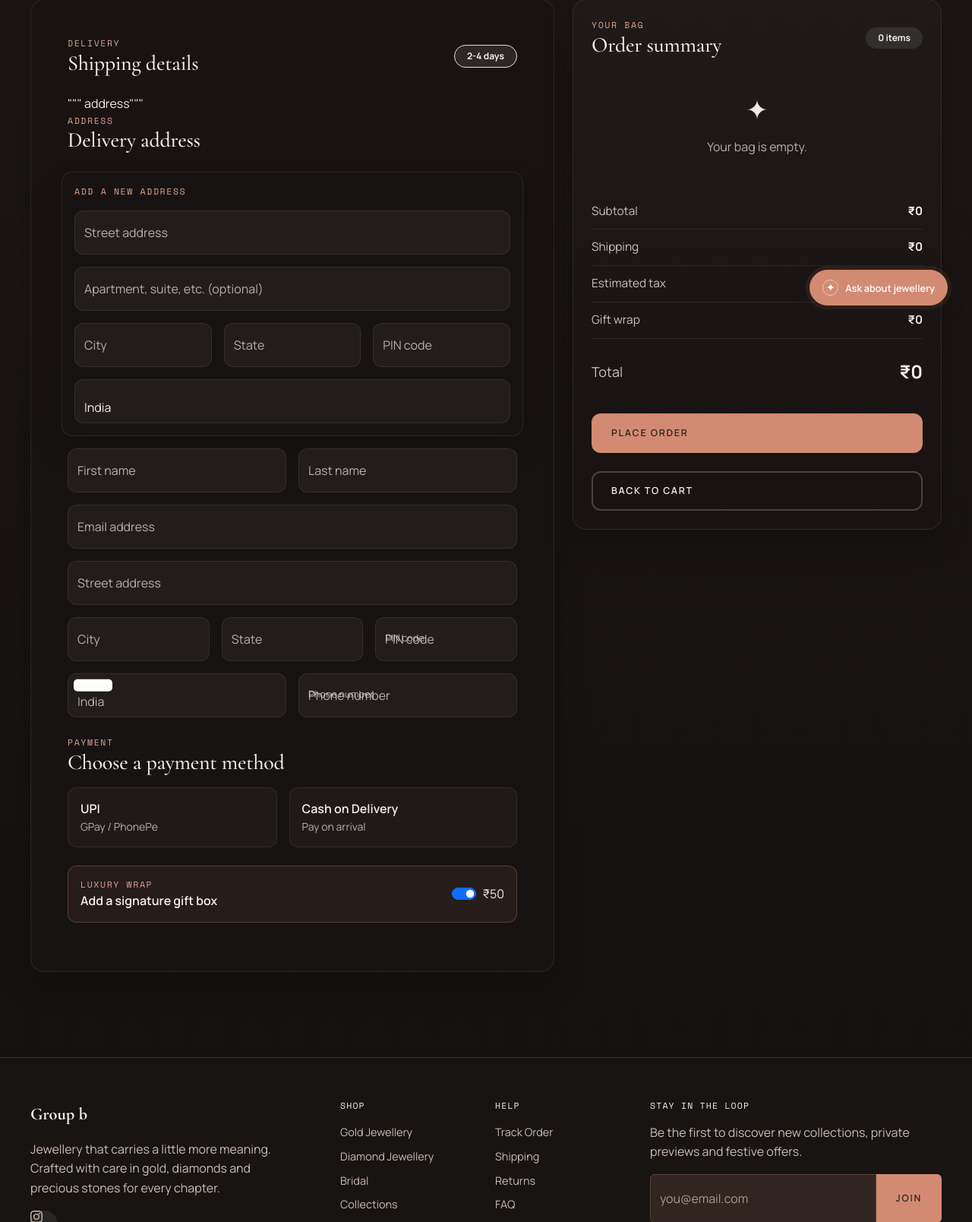
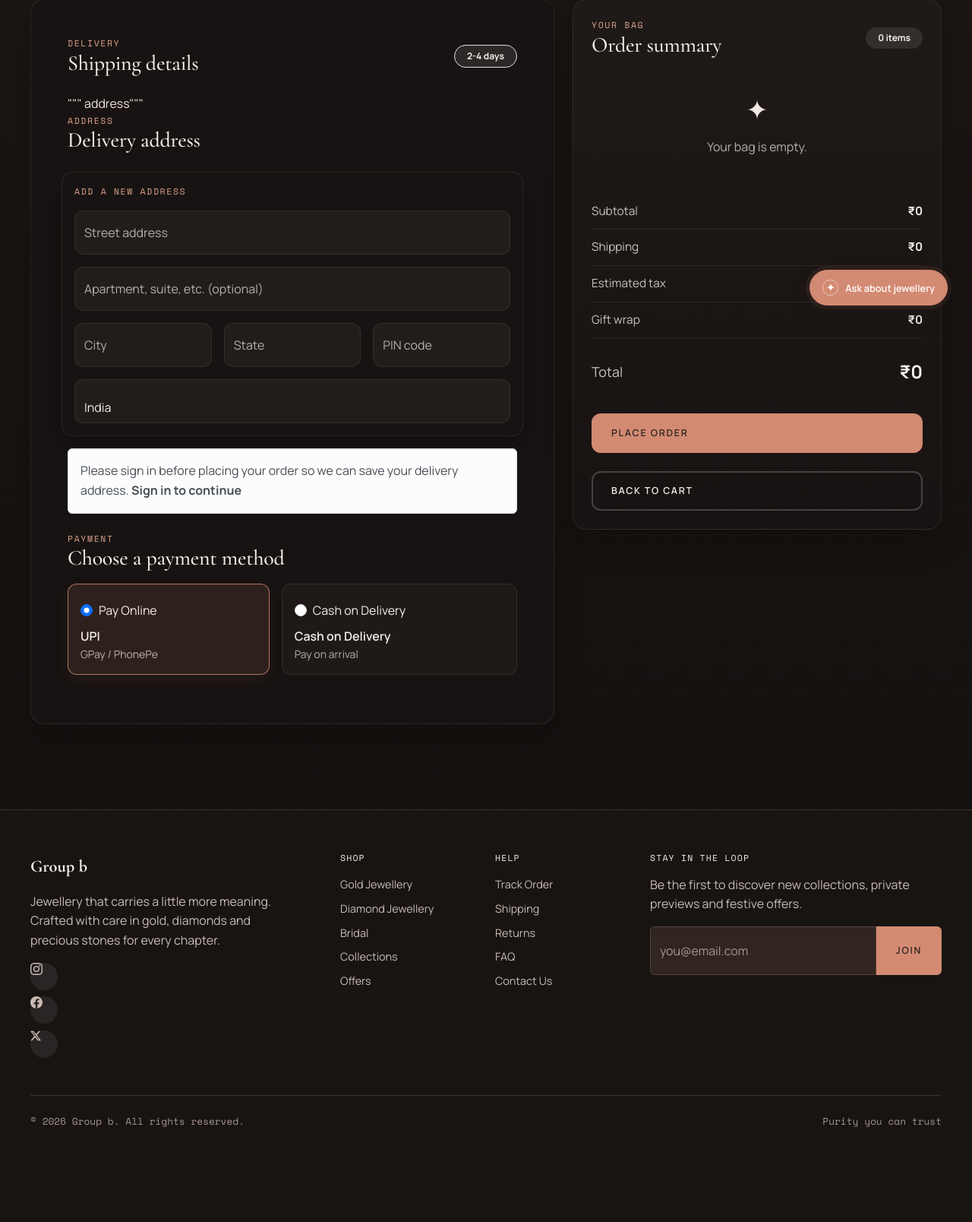
Before and after one commit to Ankit-bemotive-codes/Stylux, a Django app: page /checkout/ in a window 1280 px wide. Shown: the part 382-1990 px from the top of the page at 76% size. After the commit the page ends 1865 px from the top, so only its background shows below. Run offline with Django 5.2, Linux system fonts and the light colour scheme.

Commit message:
Razorpay setup

```diff
--- a/application/settings.py
+++ b/application/settings.py
@@ -143,6 +143,5 @@
 MEDIA_URL = '/Media/'
 MEDIA_ROOT = os.path.join(BASE_DIR, 'Media')
 
-#RAZOR PAY PYPE LINE
-RAZORPAY_KEY_ID = 'rzp_test_TXZmC54IbH8ksa'
-RAZORPAY_KEY_SECRET='RnMUpOmlDNLJe2o2BQkTveMO'
+RAZORPAY_KEY_ID = os.getenv("RAZORPAY_KEY_ID", "")
+RAZORPAY_KEY_SECRET = os.getenv("RAZORPAY_KEY_SECRET", "")
--- a/core/templates/checkout.html
+++ b/core/templates/checkout.html
@@ -473,13 +473,12 @@
           {% endif %}
 
           <div id="new-address-panel" class="col-12 address-panel" {% if user.is_authenticated %}style="display:none;"{% endif %}>
-            <input type="hidden" name="address_mode" value="new">
+            <input type="hidden" name="address_mode" id="newAddressMode" value="new">
             <div class="mini-label mb-3">Add a new address</div>
 
             <div class="col-12 px-0 mb-3">
               <div class="form-floating">
                 <input type="text" class="form-control" name="address_line1" id="address_line1" placeholder="Street address" required>
-
               </div>
             </div>
 
@@ -522,7 +521,11 @@
             </div>
 
             {% if user.is_authenticated %}
-              <div class="col-12 px-0 mt-3 d-flex justify-content-end">
+              <div class="col-12 px-0 mt-3 d-flex justify-content-between align-items-center">
+                <div class="form-check form-switch mb-0">
+                  <input class="form-check-input" type="checkbox" id="set_as_default" name="set_as_default">
+                  <label class="form-check-label" for="set_as_default">Set as default address</label>
+                </div>
                 <button type="submit" name="save_address" value="save_and_default" class="btn btn-sm btn-shop-primary px-4" form="addressForm">
                   Save address
                 </button>
@@ -531,68 +534,10 @@
           </div>
 
           {% if not user.is_authenticated %}
-            <div class="col-md-6">
-              <div class="form-floating">
-                <input type="text" class="form-control" id="firstName" placeholder="First name" required>
-
-              </div>
-            </div>
-            <div class="col-md-6">
-              <div class="form-floating">
-                <input type="text" class="form-control" id="lastName" placeholder="Last name" required>
-
-              </div>
-            </div>
-
             <div class="col-12">
-              <div class="form-floating">
-                <input type="email" class="form-control" id="email" placeholder="Email address" required>
-
-              </div>
-            </div>
-
-            <div class="col-12">
-              <div class="form-floating">
-                <input type="text" class="form-control" id="address" placeholder="Street address" required>
-
-              </div>
-            </div>
-
-            <div class="col-md-4">
-              <div class="form-floating">
-                <input type="text" class="form-control" id="city" placeholder="City" required>
-
-              </div>
-            </div>
-            <div class="col-md-4">
-              <div class="form-floating">
-                <input type="text" class="form-control" id="state" placeholder="State" required>
-
-              </div>
-            </div>
-            <div class="col-md-4">
-              <div class="form-floating">
-                <input type="text" class="form-control" id="zip" placeholder="PIN code" required>
-                <label for="zip">PIN code</label>
-              </div>
-            </div>
-
-            <div class="col-md-6">
-              <div class="form-floating">
-                <select class="form-select" id="country" aria-label="Country">
-                  <option selected>India</option>
-                  <option>United States</option>
-                  <option>United Kingdom</option>
-                  <option>United Arab Emirates</option>
-                </select>
-                <label for="country">Country</label>
-              </div>
-            </div>
-
-            <div class="col-md-6">
-              <div class="form-floating">
-                <input type="tel" class="form-control" id="phone" placeholder="Phone number" required>
-                <label for="phone">Phone number</label>
+              <div class="alert alert-light border mb-0">
+                Please sign in before placing your order so we can save your delivery address.
+                <a href="{% url 'login' %}?next={% url 'checkout' %}" class="alert-link">Sign in to continue</a>
               </div>
             </div>
           {% endif %}
@@ -602,28 +547,21 @@
             <h2 class="h3 mb-3">Choose a payment method</h2>
 
             <div class="d-flex flex-wrap gap-3">
-
-              <div class="payment-pill flex-grow-1" data-method="upi">
+              <div class="payment-pill flex-grow-1 active" data-method="online">
+                <div class="form-check mt-2 mb-2">
+                  <input class="form-check-input" type="radio" name="payment_method_choice" id="payment_online" value="online" checked>
+                  <label class="form-check-label" for="payment_online">Pay Online</label>
+                </div>
                 <div class="fw-semibold">UPI</div>
                 <small class="text-muted">GPay / PhonePe</small>
               </div>
               <div class="payment-pill flex-grow-1" data-method="cod">
+                <div class="form-check mt-2 mb-2">
+                  <input class="form-check-input" type="radio" name="payment_method_choice" id="payment_cod" value="cod">
+                  <label class="form-check-label" for="payment_cod">Cash on Delivery</label>
+                </div>
                 <div class="fw-semibold">Cash on Delivery</div>
                 <small class="text-muted">Pay on arrival</small>
-              </div>
-            </div>
-          </div>
-
-
-          <div class="col-12 mt-4">
-            <div class="gift-box d-flex align-items-center justify-content-between gap-3 flex-wrap">
-              <div>
-                <div class="mini-label">Luxury wrap</div>
-                <div class="fw-semibold">Add a signature gift box</div>
-              </div>
-              <div class="form-check form-switch mb-0">
-                <input class="form-check-input" type="checkbox" id="giftWrap" checked>
-                <label class="form-check-label" for="giftWrap">₹50</label>
               </div>
             </div>
           </div>
@@ -669,7 +607,15 @@
         <form method="post" class="d-block" id="checkoutOrderForm">
           {% csrf_token %}
           <input type="hidden" name="place_order" value="1">
-          <input type="hidden" name="payment_method" id="paymentMethodField" value="cod">
+          <input type="hidden" name="payment_method" id="paymentMethodField" value="online">
+          <input type="hidden" name="selected_address_id" id="selectedAddressField" value="">
+          <input type="hidden" name="address_mode" id="addressModeField" value="saved">
+          <input type="hidden" name="address_line1" id="addressLine1Field" value="">
+          <input type="hidden" name="address_line2" id="addressLine2Field" value="">
+          <input type="hidden" name="city" id="cityField" value="">
+          <input type="hidden" name="state" id="stateField" value="">
+          <input type="hidden" name="postal_code" id="postalCodeField" value="">
+          <input type="hidden" name="country" id="countryField" value="">
           <input type="hidden" name="order_items" id="orderItemsField" value='[]'>
           <button class="btn-shop btn-shop-primary w-100 mt-4" id="placeOrderBtn" type="submit">Place order</button>
         </form>
@@ -790,6 +736,38 @@
       orderItemsField.value = JSON.stringify(window.ShopCart ? window.ShopCart.getCart() : []);
     }
 
+    function syncSelectedAddressToOrderForm() {
+      const selectedAddressRadio = document.querySelector('input[name="selected_address_id"]:checked');
+      const selectedAddressField = document.getElementById('selectedAddressField');
+      if (selectedAddressField) {
+        selectedAddressField.value = selectedAddressRadio ? selectedAddressRadio.value : '';
+      }
+
+      const addressModeField = document.getElementById('addressModeField');
+      const savedPanel = document.getElementById('saved-address-panel');
+      const newPanel = document.getElementById('new-address-panel');
+      if (addressModeField) {
+        if (savedPanel && newPanel) {
+          const usingSaved = savedPanel.style.display !== 'none' && savedPanel.style.display !== 'hidden';
+          addressModeField.value = usingSaved ? 'saved' : 'new';
+        } else {
+          addressModeField.value = 'saved';
+        }
+      }
+    }
+
+    function syncPaymentMethodToOrderForm() {
+      const selectedPayment = document.querySelector('input[name="payment_method_choice"]:checked');
+      const paymentField = document.getElementById('paymentMethodField');
+      if (selectedPayment && paymentField) {
+        paymentField.value = selectedPayment.value;
+      }
+      document.querySelectorAll('.payment-pill').forEach(function (pill) {
+        const radio = pill.querySelector('input[name="payment_method_choice"]');
+        pill.classList.toggle('active', radio && radio.checked);
+      });
+    }
+
     document.querySelectorAll('.address-mode-btn').forEach(function (button) {
       button.addEventListener('click', function () {
         const mode = button.dataset.mode;
@@ -804,34 +782,63 @@
           if (mode === 'saved') {
             savedPanel.style.display = 'block';
             newPanel.style.display = 'none';
-            newPanel.querySelector('input[name="address_mode"]').value = 'saved';
           } else {
             savedPanel.style.display = 'none';
             newPanel.style.display = 'block';
-            newPanel.querySelector('input[name="address_mode"]').value = 'new';
           }
+        }
+
+        syncSelectedAddressToOrderForm();
+      });
+    });
+
+    document.querySelectorAll('input[name="selected_address_id"]').forEach(function (radio) {
+      radio.addEventListener('change', syncSelectedAddressToOrderForm);
+    });
+
+    document.querySelectorAll('input[name="payment_method_choice"]').forEach(function (radio) {
+      radio.addEventListener('change', syncPaymentMethodToOrderForm);
+    });
+
+    document.querySelectorAll('.payment-pill').forEach(function (pill) {
+      pill.addEventListener('click', function () {
+        const radio = pill.querySelector('input[name="payment_method_choice"]');
+        if (radio) {
+          radio.checked = true;
+          syncPaymentMethodToOrderForm();
         }
       });
     });
 
     document.getElementById('giftWrap')?.addEventListener('change', renderCheckoutSummary);
 
-    document.querySelectorAll('.payment-pill').forEach(function (pill) {
-      pill.addEventListener('click', function () {
-        document.querySelectorAll('.payment-pill').forEach(function (item) {
-          item.classList.remove('active');
-        });
-        pill.classList.add('active');
-      });
-    });
-
-    document.getElementById('placeOrderBtn')?.addEventListener('click', function (event) {
+    document.getElementById('checkoutOrderForm')?.addEventListener('submit', function (event) {
       const cart = window.ShopCart ? window.ShopCart.getCart() : [];
       const form = document.getElementById('checkoutOrderForm');
+      event.preventDefault();
       const visibleRequiredFields = document.querySelectorAll('.needs-validation [required]');
       const hasInvalidField = Array.from(visibleRequiredFields).some(function (field) {
         return field.offsetParent !== null && !field.checkValidity();
       });
+
+      syncSelectedAddressToOrderForm();
+      syncPaymentMethodToOrderForm();
+
+      const addressModeField = document.getElementById('addressModeField');
+      const savedPanel = document.getElementById('saved-address-panel');
+      const newPanel = document.getElementById('new-address-panel');
+      if (addressModeField && savedPanel && newPanel) {
+        addressModeField.value = savedPanel.style.display !== 'none' && savedPanel.style.display !== 'hidden' ? 'saved' : 'new';
+      }
+
+      if (newPanel && newPanel.style.display !== 'none' && newPanel.style.display !== 'hidden') {
+        document.getElementById('addressLine1Field').value = document.getElementById('address_line1')?.value || '';
+        document.getElementById('addressLine2Field').value = document.getElementById('address_line2')?.value || '';
+        document.getElementById('cityField').value = document.getElementById('city')?.value || '';
+        document.getElementById('stateField').value = document.getElementById('state')?.value || '';
+        document.getElementById('postalCodeField').value = document.getElementById('postal_code')?.value || '';
+        document.getElementById('countryField').value = document.getElementById('country')?.value || '';
+      }
 
       if (!cart.length) {
         event.preventDefault();
@@ -845,22 +852,18 @@
         return;
       }
 
-      const paymentField = document.getElementById('paymentMethodField');
       const itemsField = document.getElementById('orderItemsField');
-      if (paymentField) {
-        paymentField.value = document.querySelector('.payment-pill.active')?.dataset.method || 'cod';
-      }
       if (itemsField) {
         itemsField.value = JSON.stringify(cart);
       }
 
-      const successPanel = document.getElementById('orderSuccess');
       const placeOrderButton = document.getElementById('placeOrderBtn');
       placeOrderButton.disabled = true;
-      successPanel?.classList.add('is-visible');
-      successPanel?.setAttribute('aria-hidden', 'false');
-      form?.submit();
+      form.submit();
     });
+
+    syncSelectedAddressToOrderForm();
+    syncPaymentMethodToOrderForm();
   });
 </script>
 </body>
--- a/core/urls.py
+++ b/core/urls.py
@@ -19,6 +19,7 @@
     path('offers/', offers, name="offers"),
     path('new-arrivals/', new_arrivals, name="new_arrivals"),
     path('checkout/', checkout, name="checkout"),
+    path('payment_callback/', payment_callback, name='payment_callback'),
     path('login/', auth_views.LoginView.as_view(template_name='login.html'), name='login'),
     path('logout/', auth_views.LogoutView.as_view(next_page='home'), name='logout'),
 
--- a/core/views.py
+++ b/core/views.py
@@ -1,10 +1,18 @@
 import json
+import random
 from decimal import Decimal
 
+import razorpay
+from django.conf import settings
+from django.contrib import messages
 from django.db.models import Q
 from django.shortcuts import redirect, render
+from django.urls import reverse
+from django.views.decorators.csrf import csrf_exempt
 
 from .models import Address, Ecomm_OrderItem, Ecomm_order, Product
+
+razor_client = razorpay.Client(auth=(settings.RAZORPAY_KEY_ID, settings.RAZORPAY_KEY_SECRET))
 
 
 CATEGORY_SLUG_ALIASES = {
@@ -56,6 +64,14 @@
         "tagline": tagline,
         "title": title,
     }
+    success_order_id = request.GET.get("order_id")
+    context["payment_success_order"] = None
+    if request.user.is_authenticated and success_order_id:
+        context["payment_success_order"] = Ecomm_order.objects.filter(
+            order_id=success_order_id,
+            user=request.user,
+            payment_status="completed",
+        ).first()
     context["products"] = _active_products()
     context["featured_products"] = _active_products().filter(is_featured=True)
     return render(request, "index.html", context)
@@ -94,19 +110,43 @@
             return redirect("checkout")
 
         if request.POST.get("place_order") == "1":
+            if not request.user.is_authenticated:
+                messages.error(request, "Please log in before placing an order.")
+                return redirect(f"{reverse('login')}?next={reverse('checkout')}")
+
             selected_address = None
-            if request.user.is_authenticated:
-                selected_id = request.POST.get("selected_address_id")
-                if selected_id:
-                    selected_address = Address.objects.filter(user=request.user, pk=selected_id).first()
+            selected_id = request.POST.get("selected_address_id")
+            if selected_id:
+                selected_address = Address.objects.filter(user=request.user, pk=selected_id).first()
 
-                if not selected_address and request.POST.get("address_mode") == "new":
-                    address_line1 = request.POST.get("address_line1", "").strip()
-                    if address_line1:
-                        selected_address = Address.objects.filter(user=request.user, address_line1=address_line1).order_by('-created_at').first()
+            if not selected_address and request.POST.get("address_mode") == "new":
+                address_line1 = request.POST.get("address_line1", "").strip()
+                address_fields = {
+                    "address_line1": address_line1,
+                    "address_line2": request.POST.get("address_line2", "").strip(),
+                    "city": request.POST.get("city", "").strip(),
+                    "state": request.POST.get("state", "").strip(),
+                    "postal_code": request.POST.get("postal_code", "").strip(),
+                    "country": request.POST.get("country", "India").strip() or "India",
+                }
+                if not address_line1 or not address_fields["city"] or not address_fields["state"] or not address_fields["postal_code"]:
+                    messages.error(request, "Please complete your delivery address.")
+                    return redirect("checkout")
+
+                selected_address = Address.objects.filter(
+                    user=request.user,
+                    address_line1=address_line1,
+                ).order_by('-created_at').first()
 
                 if not selected_address:
-                    selected_address = Address.objects.filter(user=request.user).order_by('-created_at').first()
+                    selected_address = Address.objects.create(
+                        user=request.user,
+                        is_default=not Address.objects.filter(user=request.user).exists(),
+                        **address_fields,
+                    )
+
+            if not selected_address:
+                selected_address = Address.objects.filter(user=request.user).order_by('-created_at').first()
 
             cart_payload = request.POST.get("order_items", "[]")
             try:
@@ -117,40 +157,79 @@
             total_amount = Decimal("0")
             order_items = []
             for item in cart_items:
-                product_id = item.get("id")
-                qty = int(item.get("qty", 1) or 1)
-                product = Product.objects.filter(pk=product_id).first()
+                try:
+                    product_id = int(item.get("id"))
+                    qty = int(item.get("qty", 1) or 1)
+                except (TypeError, ValueError):
+                    continue
+                if qty < 1 or qty > 99:
+                    continue
+                product = Product.objects.filter(pk=product_id, is_active=True).first()
                 if product:
                     order_items.append((product, qty))
                     total_amount += Decimal(str(product.price)) * qty
 
-            if not request.user.is_authenticated or not order_items or not selected_address:
+            if not order_items or not selected_address or total_amount <= 0:
+                messages.error(request, "Your cart or delivery address is invalid.")
                 return redirect("checkout")
 
+            payment_mode = request.POST.get("payment_method", "cod")
+            if payment_mode not in {"cod", "online"}:
+                messages.error(request, "Please select a valid payment method.")
+                return redirect("checkout")
+            tracking_no = "ECOMM" + str(random.randint(11111, 99999))
             order = Ecomm_order.objects.create(
                 user=request.user,
                 shipping_address=selected_address,
                 total_amount=total_amount,
-                payment_mode=request.POST.get("payment_method", "cod"),
+                payment_mode=payment_mode,
                 payment_status="pending",
+                order_tracking_number=tracking_no,
             )
 
             for product, qty in order_items:
                 Ecomm_OrderItem.objects.create(order=order, product=product, quantity=qty)
 
+            if payment_mode == "online":
+                razorpay_amount = int(total_amount * 100)
+                razorpay_order = razor_client.order.create({
+                    "amount": razorpay_amount,
+                    "currency": "INR",
+                    "payment_capture": "1",
+                })
+                order.razor_order_id = razorpay_order["id"]
+                order.save(update_fields=["razor_order_id"])
+
+                return render(request, "razorpay_checkout.html", {
+                    "order": order,
+                    "razorpay_order_id": razorpay_order["id"],
+                    "razorpay_key_id": settings.RAZORPAY_KEY_ID,
+                    "amount": razorpay_amount,
+                    "currency": "INR",
+                    "callback_url": request.build_absolute_uri("/payment_callback/"),
+                })
+
             return redirect(f"{request.path}?order_id={order.order_id}")
 
         if request.user.is_authenticated and request.POST.get("address_mode") == "new":
+            address_line1 = request.POST.get("address_line1", "").strip()
+            city = request.POST.get("city", "").strip()
+            state = request.POST.get("state", "").strip()
+            postal_code = request.POST.get("postal_code", "").strip()
+            if not address_line1 or not city or not state or not postal_code:
+                messages.error(request, "Please complete your delivery address.")
+                return redirect("checkout")
+
             save_address = request.POST.get("save_address") == "save_and_default"
             set_as_default = save_address or request.POST.get("set_as_default") == "on"
             new_address = Address.objects.create(
                 user=request.user,
-                address_line1=request.POST.get("address_line1", "").strip(),
+                address_line1=address_line1,
                 address_line2=request.POST.get("address_line2", "").strip() or "",
-                city=request.POST.get("city", "").strip(),
-                state=request.POST.get("state", "").strip(),
-                postal_code=request.POST.get("postal_code", "").strip(),
-                country=request.POST.get("country", "").strip(),
+                city=city,
+                state=state,
+                postal_code=postal_code,
+                country=request.POST.get("country", "India").strip() or "India",
                 is_default=set_as_default,
             )
 
@@ -202,3 +281,46 @@
 
 def new_arrivals(request):
     return render(request, "new_arrivals.html", _catalog_context("new_arrivals"))
+
+
+@csrf_exempt
+def payment_callback(request):
+    if request.method == "POST":
+        razorpay_payment_id = request.POST.get('razorpay_payment_id', '')
+        razorpay_order_id = request.POST.get('razorpay_order_id', '')
+        razorpay_signature = request.POST.get('razorpay_signature', '')
+
+        order = Ecomm_order.objects.filter(razor_order_id=razorpay_order_id).first()
+        if not order:
+            messages.error(request, "Order not found.")
+            return redirect('checkout')
+
+        params_dict = {
+            'razorpay_order_id': razorpay_order_id,
+            'razorpay_payment_id': razorpay_payment_id,
+            'razorpay_signature': razorpay_signature,
+        }
+
+        try:
+            razor_client.utility.verify_payment_signature(params_dict)
+            order.payment_status = 'completed'
+            order.razor_payment_id = razorpay_payment_id
+            order.razorpay_signature = razorpay_signature
+            order.save()
+
+            try:
+                from .models import Ecomm_Cart
+                Ecomm_Cart.objects.filter(user=order.user).delete()
+            except ImportError:
+                pass
+
+            messages.success(request, "Payment successful! Your order has been placed.")
+            return redirect(f"{reverse('home')}?order_id={order.order_id}")
+
+        except razorpay.errors.SignatureVerificationError:
+            order.payment_status = 'failed'
+            order.save()
+            messages.error(request, "Payment verification failed. Please try again.")
+            return redirect('checkout')
+
+    return redirect('checkout')
```
Also changed, not shown: core/templates/index.html (+60 -0 lines), core/templates/razorpay_checkout.html (added, +60 -0 lines), core/tests.py (+68 -1 lines), 1 other file.
